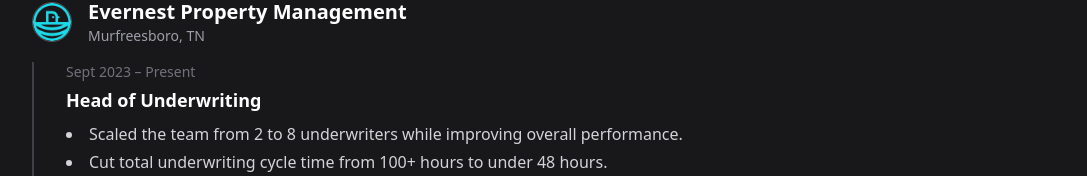
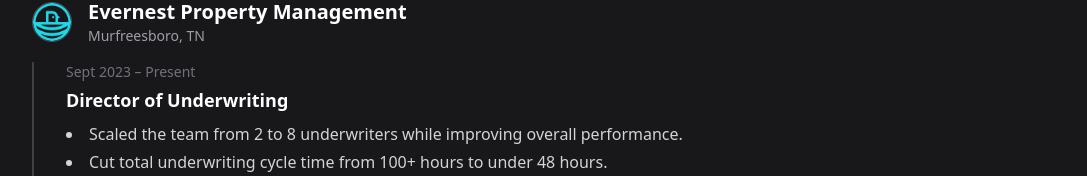
Before and after one commit to tylersabin11/my_website, a React (Vite) app in the folder frontend/: page /experience in a window 1280 px wide. Shown: the part 216-392 px from the top of the page, without its empty margins (160-1247 px from the left). Built offline with nearby package versions, Linux system fonts and the light colour scheme.

Commit message:
Update Experience
Adjusted most recent title to accurately reflect position

```diff
--- a/frontend/src/pages/Experience.jsx
+++ b/frontend/src/pages/Experience.jsx
@@ -5,7 +5,7 @@ import { FaGithub, FaLinkedin, FaEnvelope } from "react-icons/fa";
 export default function Experience() {
   const evernestRoles = [
     {
-      title: "Head of Underwriting",
+      title: "Director of Underwriting",
       date: "Sept 2023 – Present",
       bullets: [
         "Scaled the team from 2 to 8 underwriters while improving overall performance.",
```
